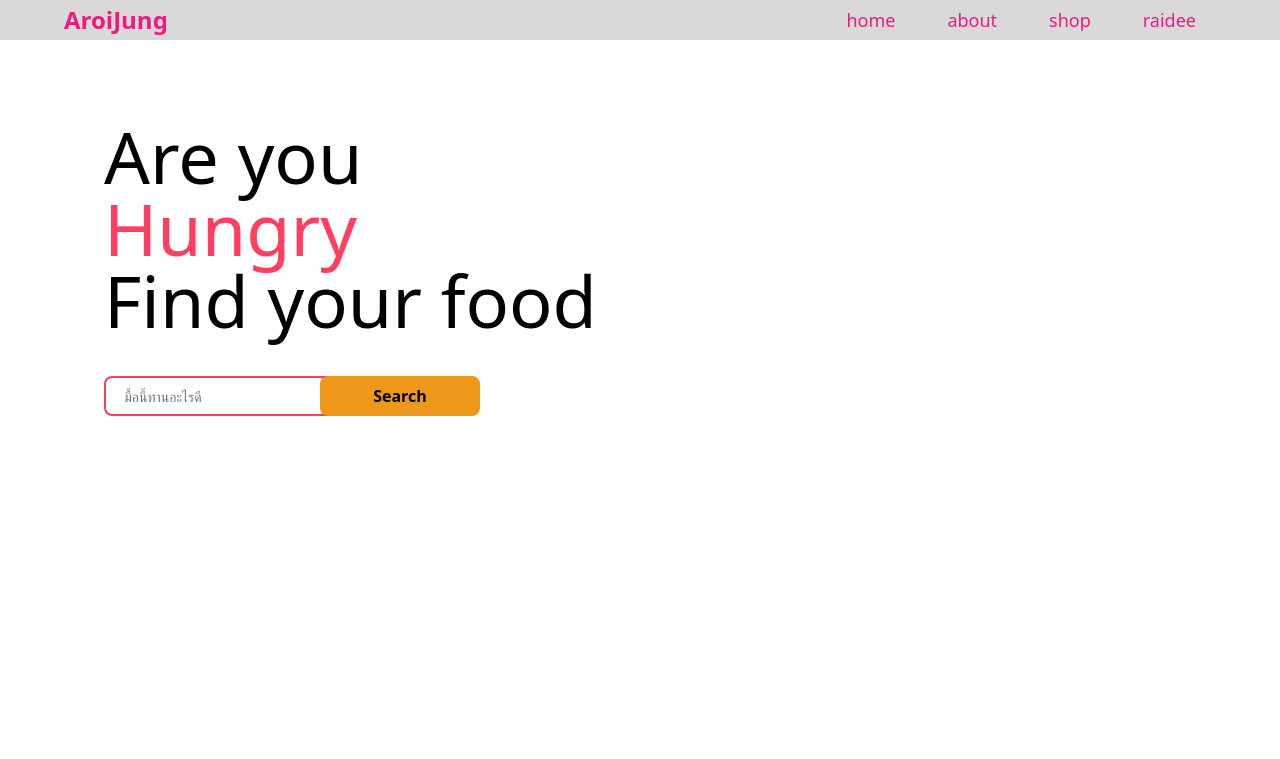
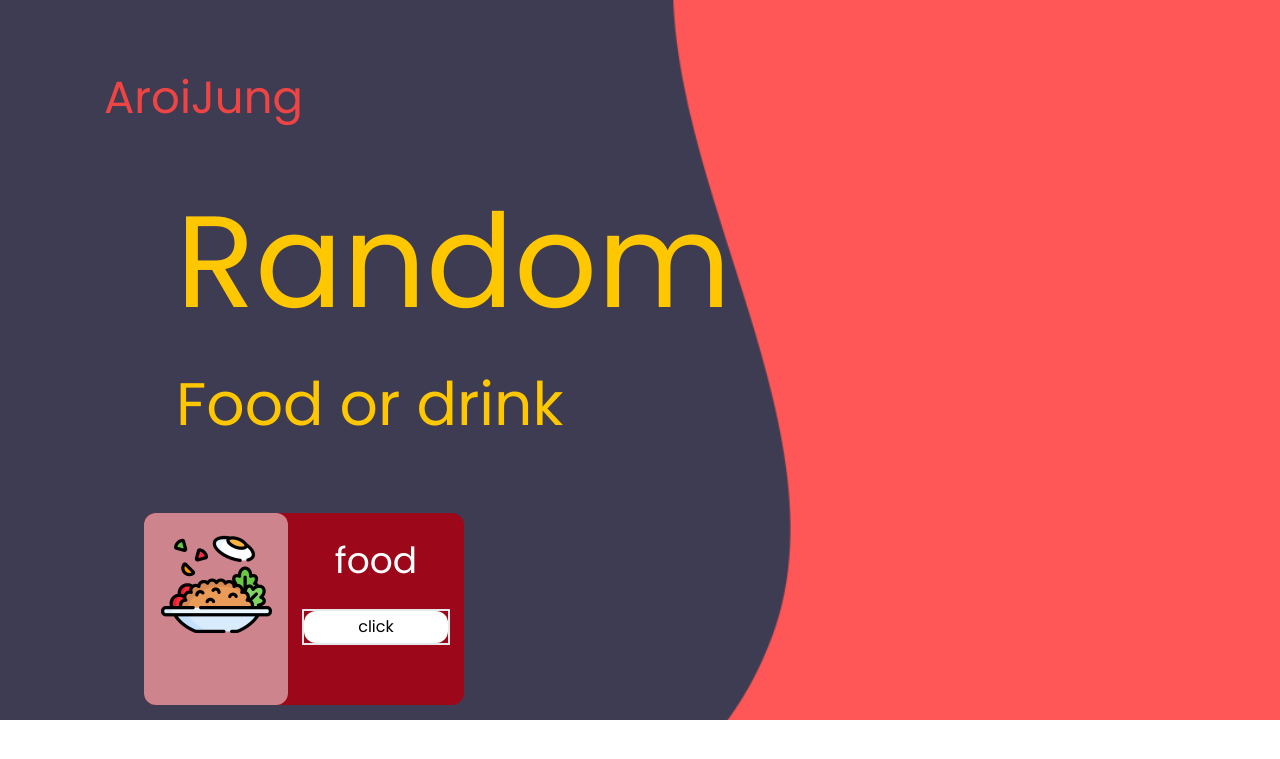
Before and after one commit to 66070032/PSCP-Final_Project, a Django app: page / in a window 1280 px wide. Shown: the top 759 px of the page. Run offline with Django 4.2, Linux system fonts and the light colour scheme; some libraries are stand-ins or nearby versions.

Commit message:
change all theme website

```diff
--- a/Aroi/Aroi/settings.py
+++ b/Aroi/Aroi/settings.py
@@ -116,7 +116,10 @@ USE_TZ = True
 # Static files (CSS, JavaScript, Images)
 # https://docs.djangoproject.com/en/4.2/howto/static-files/
 
-STATIC_URL = 'static/'
+STATIC_URL = '/static/'
+STATICFILES_DIRS = [
+    BASE_DIR / "static",
+]
 
 # Default primary key field type
 # https://docs.djangoproject.com/en/4.2/ref/settings/#default-auto-field
--- /dev/null
+++ b/Aroi/app_general/static/css/main.css
@@ -0,0 +1,5 @@
+@import url('https://fonts.googleapis.com/css2?family=Itim&family=Poppins:ital,wght@0,300;0,400;0,500;0,600;1,400&display=swap');
+
+body {
+    font-family: 'Poppins', sans-serif;
+}
--- a/Aroi/app_general/templates/app_general/home.html
+++ b/Aroi/app_general/templates/app_general/home.html
@@ -1,3 +1,4 @@
+{% load static %}
 <!DOCTYPE html>
 <html lang="en">
 <head>
@@ -5,36 +6,38 @@
     <meta name="viewport" content="width=device-width, initial-scale=1.0">
     <title>Document</title>
     <script src="https://cdn.tailwindcss.com"></script>
+    <link rel="stylesheet" href="{% static 'css/main.css' %}">
+</head>
+<body class="bg-[url({% static 'images/bg.png' %})] bg-no-repeat bg-cover bg-contian ml-20">
 
-</head>
-<body class="mx-50">
-    <header class="bg-[#D9D9D9] h-10 flex justify-between items-center">
-        <h2 class="bg-[#D9D9D9] text-[#EF1A80] text-2xl ml-16 font-bold">AroiJung</h2>
-        <div>
-            <ul class="flex items-center gap-8 text-lg mr-16">
-                <li class="hover:border-2 hover:bg-[#EF1A80] hover:rounded-xl mr-5 text-[#EF1A80]"><a href="#">home</a></li>
-                <li class="hover:border-2 hover:bg-[#EF1A80] hover:rounded-xl mr-5 text-[#EF1A80]"><a href="#">about</a></li>
-                <li class="hover:border-2 hover:bg-[#EF1A80] hover:rounded-xl mr-5 text-[#EF1A80]"><a href="#">shop</a></li>
-                <li class="hover:border-2 hover:bg-[#EF1A80] hover:rounded-xl mr-5 text-[#EF1A80]"><a href="#">raidee</a></li>
-            </ul>
+<nav class="mt-16 ml-6">
+    <h1 class="text-red-500 text-[45px]">AroiJung</h1>
+</nav>
+
+<div class="text-[#FFC700] ml-24 mt-8">
+    <h1 class="text-[130px]">Random</h1>
+    <h1 class="text-[60px]">Food or drink</h1>
+</div>
+
+<div class="md:flex mt-16 ml-16 bg-[#9C081A] w-80 h-48 rounded-xl">
+    <div class="h-48 bg-[#CE848D] rounded-xl">
+        <div class="w-36 h-36 justify-center flex items-center">
+            <img class="" src="{% static 'images/Rice.png' %}" alt="rice">
         </div>
-    </header>
-    <div class="text-7xl mt-20 ml-16">
-        <h1 class="ml-10" >Are you</h1>
-        <h1 class="ml-10 text-[#FF3E60]">Hungry</h1>
-        <h1 class="ml-10" >Find your food</h1>
+
     </div>
-    <div class = "mt-10 ml-16">
-        <input  type="text" class="ml-10 w-80 h-10 text-sm placeholder-gray-500 placeholder::text-xs
-        border-rose-500 border-2 rounded-lg border-[#D61818]"
-        placeholder="     มื้อนี้ทานอะไรดี">
+    <div class="mx-auto">
 
-        <a href="#">
-            <button class="bg-[#ED9818] hover:bg-amber-300 font-bold w-40 h-10 absolute top-90 left-80 rounded-lg">
-                Search
+        <h3 class="justify-center flex items-center h-24 text-4xl text-white">food</h3>
+        <div class="mx-auto border-2 bg-gray">
+            <button class="bg-white w-36 h-8 rounded-xl m">
+                <p>click</p>
             </button>
-        </button>
-        </a>
+        </div>
+
     </div>
+</div>
+
+
 </body>
 </html>
```
Also changed, not shown: Aroi/app_general/static/images/Noodles.png (renamed from Aroi/app_general/templates/static/Noodles.png), Aroi/app_general/static/images/Rice.png (added), Aroi/app_general/static/images/Water Glass.png (renamed from Aroi/app_general/templates/static/Water Glass.png), Aroi/app_general/static/images/bg.png (added), Aroi/app_general/static/images/image_1.png (renamed from Aroi/app_general/templates/static/image_1.png), Aroi/app_general/templates/static/Rice.png (deleted).
